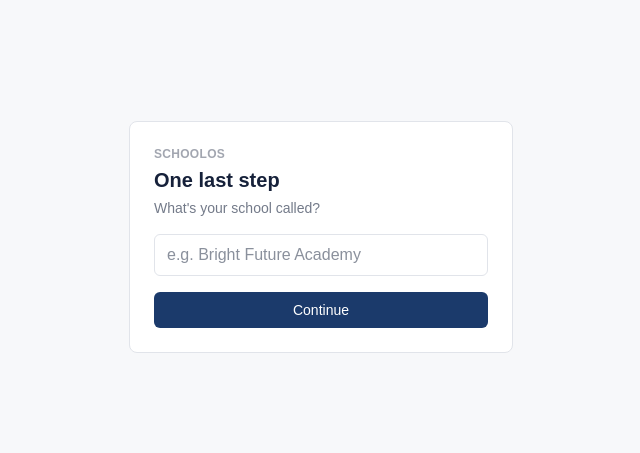
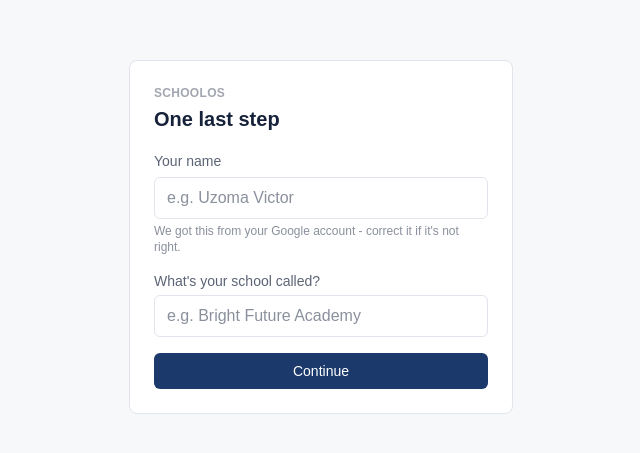
Before and after one commit to amuzoma5-design/SchoolOS, a Next.js app: page /complete-setup in a window 1280 px wide. Shown: the part 163-616 px from the top of the page, without its empty margins (319-959 px from the left). Built offline with nearby package versions, Linux system fonts and the light colour scheme; no server answers.

Commit message:
Fix build errors: Google signup signature and Suspense boundary

```diff
--- a/app/complete-setup/page.tsx
+++ b/app/complete-setup/page.tsx
@@ -1,21 +1,34 @@
 "use client";
 
-import { useState } from "react";
+import { useState, useEffect } from "react";
 import { useRouter } from "next/navigation";
 import { completeGoogleSignup } from "@/lib/signup/actions";
+import { createClient } from "@/lib/supabase/client";
 
 export default function CompleteSetupPage() {
   const [schoolName, setSchoolName] = useState("");
+  const [ownerName, setOwnerName] = useState("");
   const [error, setError] = useState<string | null>(null);
   const [saving, setSaving] = useState(false);
   const router = useRouter();
+
+  useEffect(() => {
+    const supabase = createClient();
+    supabase.auth.getUser().then(({ data }) => {
+      const guessedName =
+        (data.user?.user_metadata as any)?.full_name ||
+        (data.user?.user_metadata as any)?.name ||
+        "";
+      setOwnerName(guessedName);
+    });
+  }, []);
 
   async function handleSubmit(e: React.FormEvent) {
     e.preventDefault();
     setError(null);
     setSaving(true);
 
-    const result = await completeGoogleSignup(schoolName);
+    const result = await completeGoogleSignup({ schoolName, ownerName });
 
     setSaving(false);
 
@@ -28,20 +41,21 @@ export default function CompleteSetupPage() {
     router.refresh();
   }
 
+  const inputClass = "mt-1 block w-full rounded-md border border-line px-3 py-2 text-ink";
+
   return (
     <main className="flex min-h-screen items-center justify-center bg-paper p-6">
       <div className="w-full max-w-sm rounded-lg border border-line bg-white p-6">
         <p className="text-xs font-semibold tracking-wide text-ink/40">SCHOOLOS</p>
         <h1 className="mt-1 text-xl font-bold text-ink">One last step</h1>
-        <p className="mt-1 text-sm text-ink/60">What's your school called?</p>
 
         <form onSubmit={handleSubmit} className="mt-4">
-          <input
-            value={schoolName}
-            onChange={(e) => setSchoolName(e.target.value)}
-            placeholder="e.g. Bright Future Academy"
-            className="block w-full rounded-md border border-line px-3 py-2 text-ink"
-          />
+          <label className="text-sm text-ink/70">Your name</label>
+          <input value={ownerName} onChange={(e) => setOwnerName(e.target.value)} placeholder="e.g. Uzoma Victor" className={inputClass} />
+          <p className="mt-1 text-xs text-ink/50">We got this from your Google account - correct it if it's not right.</p>
+
+          <label className="mt-4 block text-sm text-ink/70">What's your school called?</label>
+          <input value={schoolName} onChange={(e) => setSchoolName(e.target.value)} placeholder="e.g. Bright Future Academy" className={inputClass} />
 
           {error && <p className="mt-2 text-sm text-overdue">{error}</p>}
 
--- a/app/signup/page.tsx
+++ b/app/signup/page.tsx
@@ -1,10 +1,10 @@
 "use client";
 
-import { useState } from "react";
+import { useState, Suspense } from "react";
 import { useRouter, useSearchParams } from "next/navigation";
 import { signUpSchool } from "@/lib/signup/actions";
 
-export default function SignUpPage() {
+function SignUpForm() {
   const [schoolName, setSchoolName] = useState("");
   const [ownerName, setOwnerName] = useState("");
   const [email, setEmail] = useState("");
@@ -35,7 +35,6 @@ export default function SignUpPage() {
   const inputClass = "mt-1 block w-full rounded-md border border-line px-3 py-2 text-ink";
 
   return (
-    <main className="flex min-h-screen items-center justify-center bg-paper p-6">
     <div className="w-full max-w-sm rounded-lg border border-line bg-white p-6">
       <p className="text-xs font-semibold tracking-wide text-ink/40">SCHOOLOS</p>
       <h1 className="mt-1 text-xl font-bold text-ink">Set up your school</h1>
@@ -69,6 +68,15 @@ export default function SignUpPage() {
 
       <a href="/login" className="mt-4 block text-center text-sm text-trust">Already have an account? Sign in</a>
     </div>
+  );
+}
+
+export default function SignUpPage() {
+  return (
+    <main className="flex min-h-screen items-center justify-center bg-paper p-6">
+      <Suspense fallback={<div className="text-sm text-ink/50">Loading...</div>}>
+        <SignUpForm />
+      </Suspense>
     </main>
   );
 }
```
Lines whose indentation alone changed are shown as unchanged.
